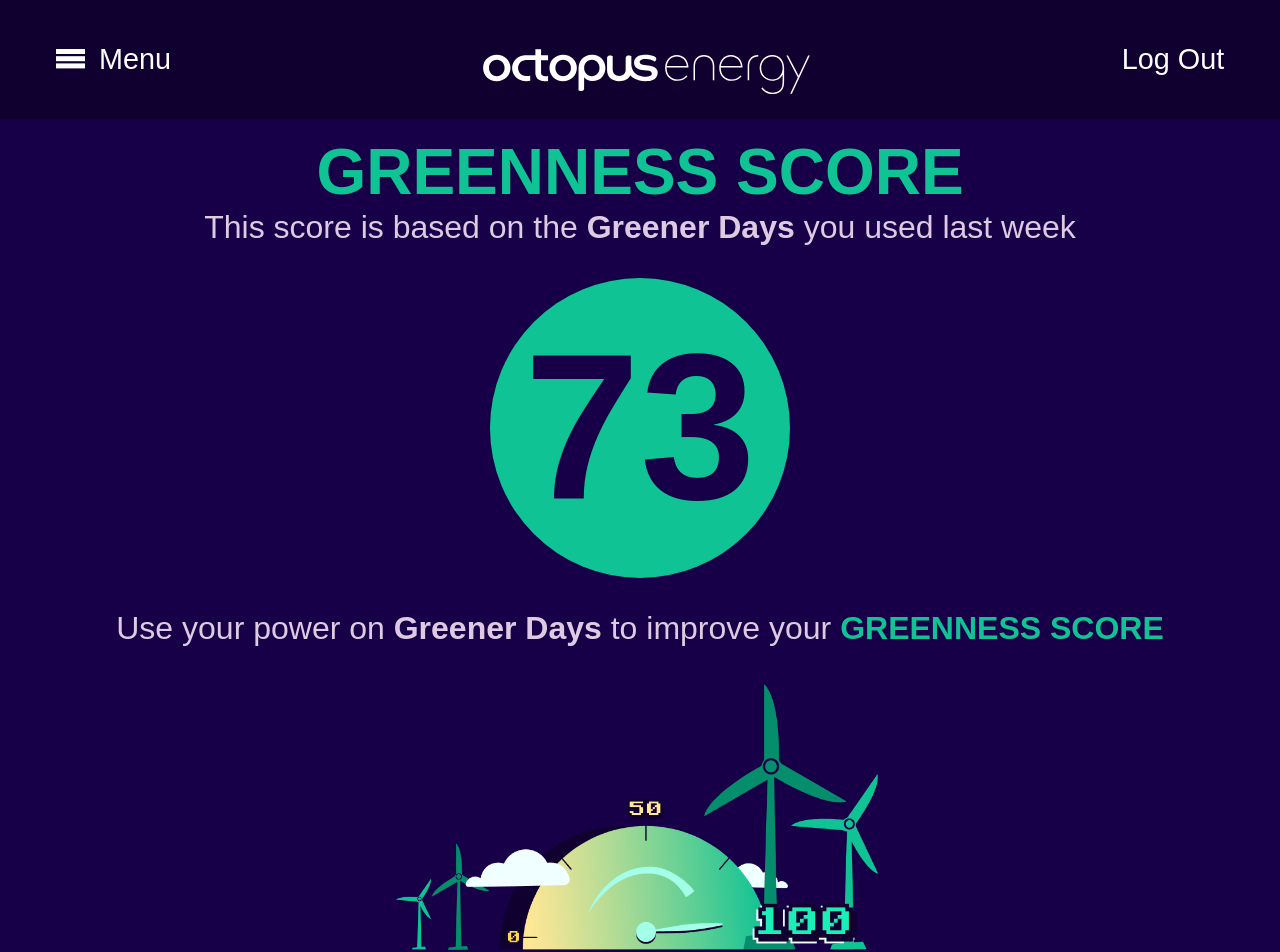
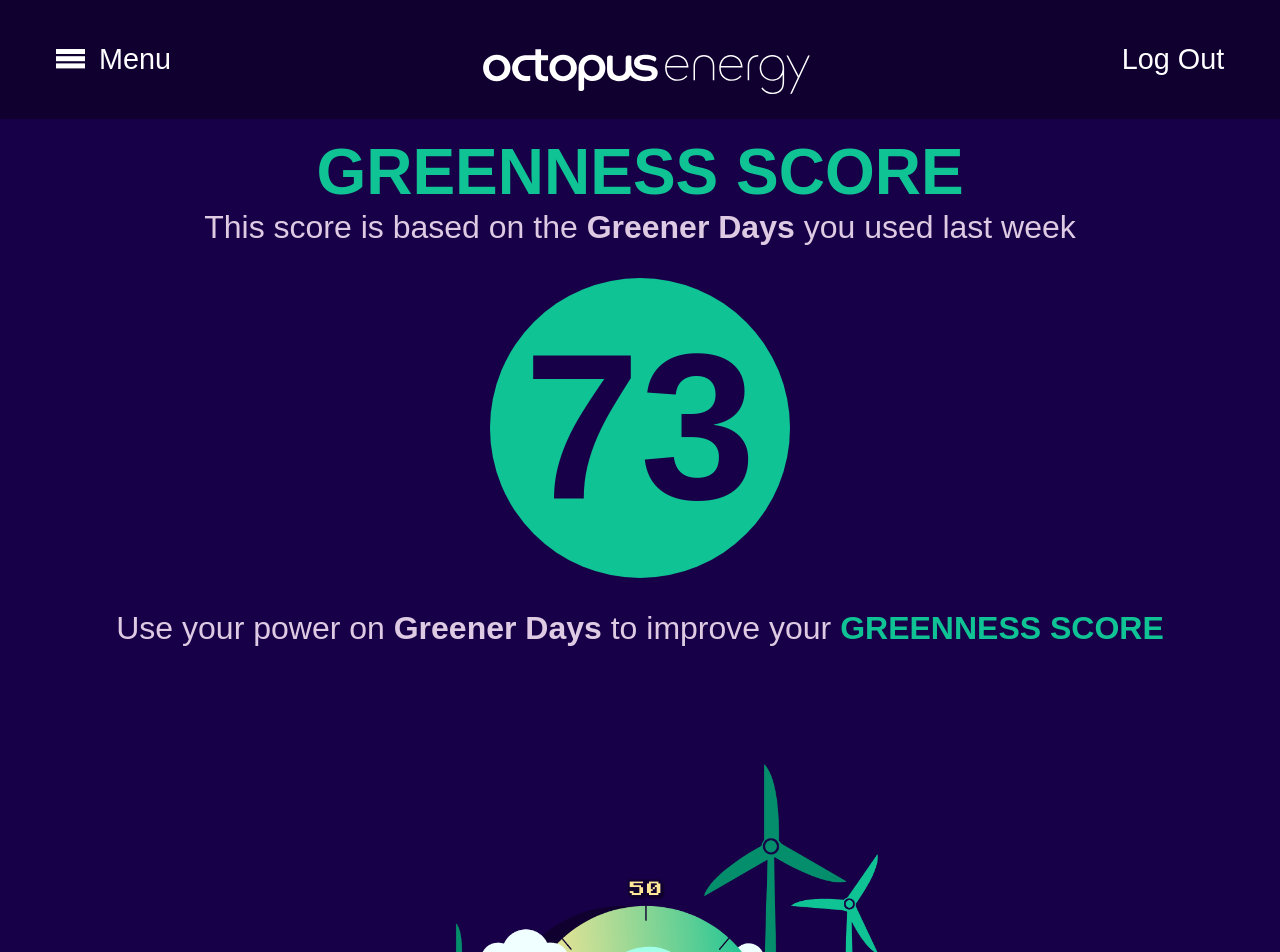
Before and after one commit to ccameronn/octopus, a React (Create React App) app: page / in a window 1280 px wide. Shown: the top 952 px of the page. Built offline with nearby package versions, Linux system fonts and the light colour scheme.

Commit message:
styling update

```diff
--- a/src/components/Score/Score.scss
+++ b/src/components/Score/Score.scss
@@ -132,5 +132,6 @@
 
   @include tablet {
     max-width: 500px;
+    margin: 5rem 0 8rem 0;
   }
 }
```
